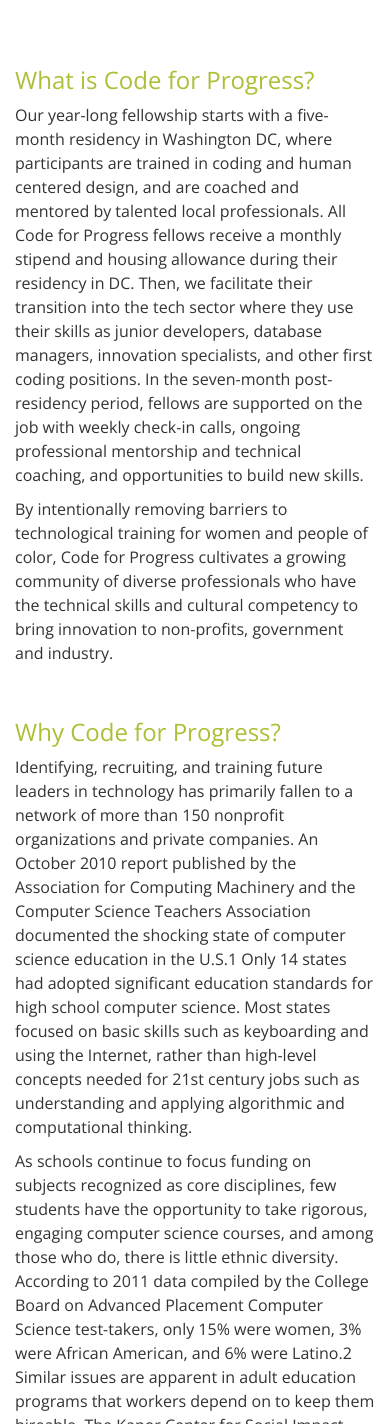
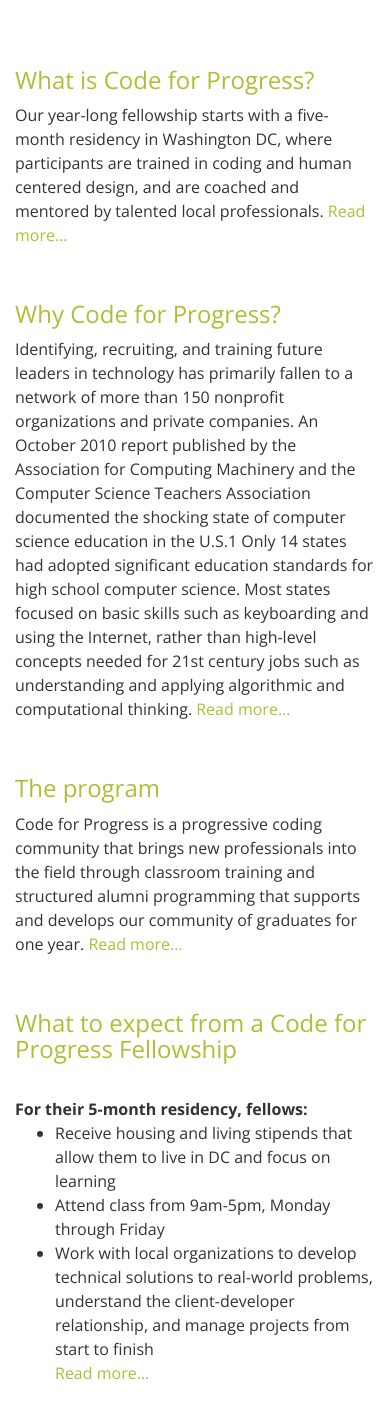
Before and after one commit to aliyarahman/betterhomepage, a Django app: page /about/ in a window 390 px wide; the page is wider, and only the part inside the window is pictured. Shown: the part 678-2102 px from the top of that part. Run offline with Django 3.2, Linux system fonts and the light colour scheme; parts of the project's set-up code (start-up, migrations or seed data) failed here and were passed over; some libraries are stand-ins or nearby versions.

Commit message:
Updated fellows model and completed content layout

```diff
--- a/app/forms.py
+++ b/app/forms.py
@@ -7,11 +7,11 @@ from django.forms.models import modelformset_factory
 
 
 CONTACT_CHOICES =   (('application', ('be notified when the 2015 application is available.')),
-                     ('coach', ('be a professional development or coding coach.')),
-                     ('instructor', ('be a guest instructor.')),
+                     ('coach', ('be a short-term coding or professional development coach')),
+                     ('instructor', ('teach a lesson as a guest instructor.')),
                      ('mentor', ('be a year-long professional mentor.')),
-                     ('email_list', ('receive email updates.')),
-                     ('other', ('contact Code for Progress for another matter.')))
+                     ('email_list', ('receive email updates from Code for Progress.')),
+                     ('other', ('contact Code for Progress for something else.')))
 
 
 class ContactForm(forms.Form):
@@ -23,4 +23,4 @@ class ContactForm(forms.Form):
                             widget=forms.CheckboxSelectMultiple(),
                             required=True,
                             )
-    notes = forms.CharField(max_length = 150, required=False)
+    notes = forms.CharField(required=False, widget = forms.Textarea)
--- a/app/models.py
+++ b/app/models.py
@@ -28,6 +28,7 @@ class Fellow(models.Model):
     post_2014_residency_q3 = models.CharField(max_length=2000, null=True, blank=True)
     post_2014_residency_q4 = models.CharField(max_length=2000, null=True, blank=True)
     page_text = models.TextField(null=True, blank=True)
+    github_username = models.CharField(max_length=45, null=True, blank=True)
 
     def __unicode__(self):
         return self.fullname
--- a/app/static/css/application.css
+++ b/app/static/css/application.css
@@ -34,6 +34,18 @@ a:focus {
   background-color: #686868;
   border-color: #686868;
   font-size: 25px;
+}
+
+.btn-app {
+  background-color: #fff;
+  border-color: #686868;
+  margin: 1% 1% 2% 0%;
+  padding: 2%;
+  color: #686868;
+}
+
+.btn-app:hover {
+  color: #aebe37;
 }
 
 .btn-2 {
@@ -117,9 +129,6 @@ a:focus {
     top: -300px;
 }
 
-.soc_media_links li {
-  margin: 0px 5px;
-}
 
 .twitter-icon {
   line-height: 3em;
@@ -297,3 +306,8 @@ h3 span {
 form #id_interested_in li { list-style: none;
                             padding-bottom: 7px;}
 form ul#id_interested_in {padding-left: 0px;}
+
+
+.hidden_content {display:none;}
+
+.glyphicon-shopping-cart {margin: 0px; padding: 0px;}
--- a/app/templates/about.html
+++ b/app/templates/about.html
@@ -21,54 +21,53 @@
                     <br>
                     Quick links
                     <ul>
-                        <li><a class="presslink">What is Code for Progress?</a></li>
-                        <li><a class="presslink">Why Code for Progress?</a></li>
-                        <li><a class="presslink">The program</a></li>
-                        <li><a class="presslink">What to expect during the fellowship</a></li>
+                        <li><a href="#cfp_what" class="presslink">What is Code for Progress?</a></li>
+                        <li><a href="#cfp_why" class="presslink">Why Code for Progress?</a></li>
+                        <li><a href="#cfp_program" class="presslink">The program</a></li>
+                        <li><a href="#cfp_expect" class="presslink">What to expect during the fellowship</a></li>
 
                     </ul>
 
-                    <br><br><h3 class="green_text">What is Code for Progress?</h3>
-                    <p>Our year-long fellowship starts with a five-month residency in Washington DC, where participants are trained in coding and human centered design, and are coached and mentored by talented local professionals. <span class="hidden_content">All Code for Progress fellows receive a monthly stipend and housing allowance during their residency in DC. Then, we facilitate their transition into the tech sector where they use their skills as junior developers, database managers, innovation specialists, and other first coding positions. In the seven-month post-residency period, fellows are supported on the job with weekly check-in calls, ongoing professional mentorship and technical coaching, and opportunities to build new skills.</p>
+                    <br><br><a name="cfp_what"></a><h3 class="green_text">What is Code for Progress?</h3>
+                    <p>Our year-long fellowship starts with a five-month residency in Washington DC, where participants are trained in coding and human centered design, and are coached and mentored by talented local professionals. <span class="green_text read_more what_cfp">Read more...</span><span class="hidden_content what_cfp"><br>All Code for Progress fellows receive a monthly stipend and housing allowance during their residency in DC. Then, we facilitate their transition into the tech sector where they use their skills as junior developers, database managers, innovation specialists, and other first coding positions. In the seven-month post-residency period, fellows are supported on the job with weekly check-in calls, ongoing professional mentorship and technical coaching, and opportunities to build new skills.
 
-                    <p>By intentionally removing barriers to technological training for women and people of color, Code for Progress cultivates a growing community of diverse professionals who have the technical skills and cultural competency to bring innovation to non-profits, government and industry.</p></span>
+                    <br><br>By intentionally removing barriers to technological training for women and people of color, Code for Progress cultivates a growing community of diverse professionals who have the technical skills and cultural competency to bring innovation to non-profits, government and industry.</p></span>
 
 
-                    <br><h3 class='green_text'>Why Code for Progress?</h3>
 
-                    <p>Identifying, recruiting, and training future leaders in technology has primarily fallen to a network of more than 150 nonprofit organizations and private companies.<span class="hidden_content"> An October 2010 report published by the Association for Computing Machinery and the Computer Science Teachers Association documented the shocking state of computer science education in the U.S.1 Only 14 states had adopted significant education standards for high school computer science. Most states focused on basic skills such as keyboarding and using the Internet, rather than high-level concepts needed for 21st century jobs such as understanding and applying algorithmic and computational thinking.</p>
+                    <br><a name="cfp_why"></a><h3 class='green_text'>Why Code for Progress?</h3>
 
-                    <p>As schools continue to focus funding on subjects recognized as core disciplines, few students have the opportunity to take rigorous, engaging computer science courses, and among those who do, there is little ethnic diversity. According to 2011 data compiled by the College Board on Advanced Placement Computer Science test-takers, only 15% were women, 3% were African American, and 6% were Latino.2 Similar issues are apparent in adult education programs that workers depend on to keep them hireable. The Kapor Center for Social Impact recently published a report identifying 153 programs that teach the basics of coding or computer science to both youth and adults.3 According to our analysis, of these programs, less than 5% had a stated mission of working with historically underrepresented populations.</p>
+                    <p>Identifying, recruiting, and training future leaders in technology has primarily fallen to a network of more than 150 nonprofit organizations and private companies. An October 2010 report published by the Association for Computing Machinery and the Computer Science Teachers Association documented the shocking state of computer science education in the U.S.1 Only 14 states had adopted significant education standards for high school computer science. Most states focused on basic skills such as keyboarding and using the Internet, rather than high-level concepts needed for 21st century jobs such as understanding and applying algorithmic and computational thinking. <span class="green_text read_more why_cfp">Read more...</span><span class="hidden_content why_cfp">
 
-                    <p>This lack of availability and access to affordable workforce development and technology training for underrepresented communities <a class="presslink" href="http://www.usatoday.com/story/tech/2014/05/29/silicon-valley-tech-diversity-hiring-women-minorities/9735713/">is reflected in the challenges employers report</a> when recruiting tech talent of color. </p>
+                    <br>As schools continue to focus funding on subjects recognized as core disciplines, few students have the opportunity to take rigorous, engaging computer science courses, and among those who do, there is little ethnic diversity. According to 2011 data compiled by the College Board on Advanced Placement Computer Science test-takers, only 15% were women, 3% were African American, and 6% were Latino.2 Similar issues are apparent in adult education programs that workers depend on to keep them hireable. The Kapor Center for Social Impact recently published a report identifying 153 programs that teach the basics of coding or computer science to both youth and adults.3 According to our analysis, of these programs, less than 5% had a stated mission of working with historically underrepresented populations.
 
-                    <p>In the last few years, coding schools and bootcamps have emerged as a popular and effective way to train technology neophytes and move them into entry-level tech jobs. Unfortunately, many of these programs, with tuition as high as $20,000, are cost-prohibitive. Code for Progress is a unique alternative to for-profit bootcamps--our no-cost, culturally-competent curriculum is custom designed for women and people of color who do not have a background in tech. Our intensive, 5-month coding and human centered design trainings prepare Fellows for careers as technologists, and our 7-months of post-residency support and continuing education ensures that Fellows are successful in their first year on the job.</p>
+                    <br><br>This lack of availability and access to affordable workforce development and technology training for underrepresented communities <a class="presslink" href="http://www.usatoday.com/story/tech/2014/05/29/silicon-valley-tech-diversity-hiring-women-minorities/9735713/">is reflected in the challenges employers report</a> when recruiting tech talent of color.
 
-                    <p><br><small><span class='green_text'>References</span>
+                    <br><br>In the last few years, coding schools and bootcamps have emerged as a popular and effective way to train technology neophytes and move them into entry-level tech jobs. Unfortunately, many of these programs, with tuition as high as $20,000, are cost-prohibitive. Code for Progress is a unique alternative to for-profit bootcamps--our no-cost, culturally-competent curriculum is custom designed for women and people of color who do not have a background in tech. Our intensive, 5-month coding and human centered design trainings prepare Fellows for careers as technologists, and our 7-months of post-residency support and continuing education ensures that Fellows are successful in their first year on the job.
+
+                    <div class="hidden_content why_cfp"><small><span class='green_text'>References</span>
                         <ol>
                         <li> Association for Computing Machinery & Computer Science Teachers Association. (2010). Running on Empty: The Failure to Teach K-12 Computer Science in the Digital Age. <a class="presslink" href="http://www.acm.org/runningonempty/fullreport2.pdf">http://www.acm.org/runningonempty/fullreport2.pdf</a>
                         <li>The College Board. (2011). Advanced Placement data. Archived data 2011. <a class="presslink" href="http://www.collegeboard.com/student/testing/ap/exgrd_sum/2011.html">http://www.collegeboard.com/student/testing/ap/exgrd_sum/2011.html</a>.
                         <li>Kapor Center for Social Impact. (2013). Coding Nation: The Kapor Center Coding Landscape 2013 Report & Database). <a class="presslink" href="http://kaporcenter.org/wp-content/uploads/2013/10/Kapor_CodingLandscape_R3.pdf">http://kaporcenter.org/wp-content/uploads/2013/10/Kapor_CodingLandscape_R3.pdf</a>
                         </ol>
-                    </small></span></p>
+                    </small></div></span>
 
                     <br>
-                    <h3 class="green_text">The program</h3>
-                    <p>Code for Progress is a progressive coding community that brings new professionals into the field through classroom training and structured alumni programming that supports and develops our community of graduates for one year.</p>
-                    <span class="hidden_content"><p>The training program starts with a 5-month residency, where students learn to code (in HTML, CSS, JavaScript, Python, and SQL), navigate the professional environment, and get hands-on experience applying their skills to build tools for real organizations.</p>
+                    <h3 class="green_text"><a name="cfp_program"></a>The program</h3>
+                    <p>Code for Progress is a progressive coding community that brings new professionals into the field through classroom training and structured alumni programming that supports and develops our community of graduates for one year.
+                    <span class="green_text read_more program_cfp">Read more...</span><section class="hidden_content program_cfp"> The training program starts with a 5-month residency, where students learn to code (in HTML, CSS, JavaScript, Python, and SQL), navigate the professional environment, and get hands-on experience applying their skills to build tools for real organizations.</p>
 
-                    <p>The three-fold training covers:</p>
+                    The three-fold training covers:
                     <ul>
-                    <p><b>Human Centered Design</b>, where graduates are able to:
+                    <br><b>Human Centered Design</b>, where graduates are able to:
                         <ul>
                         <li>Analyze human needs and design digital tools to address them
                         <li>Apply analytical skills in evaluating the needs of communities and the organizations that wish to engage them
                         <li>Use web applications, mobile tools, and data tools to help communities build their power and capacity to create change
                         </ul>
-                    </p>
 
-
-                    <p><b>Professional Development</b>, where graduates are able to:
+                    <br><b>Professional Development</b>, where graduates are able to:
                         <ul>
                         <li>Write strong resumes and cover letters
                         <li>Conduct an efficient job search
@@ -76,10 +75,10 @@
                         <li>Confidently dress for interviews, business and business-casual occasions
                         <li>Network effectively and feel comfortable identifying and developing mentors and asking for help
                         </ul>
-                    </p>
 
 
-                    <p><b>Contemporary web development</b>, where graduates are able to:
+
+                    <br><b>Contemporary web development</b>, where graduates are able to:
                         <ul>
                         <li>Create dynamic interfaces for web pages and apps that area easy to use, even for novice computer users
                         <li>Use test-driven development to build working, bug-free applications that remain durable in the field
@@ -97,37 +96,37 @@
                         <li>Flask and Django frameworks
                         </ul>
                     </ul>
-                    </p>
-                </span>
+                </section>
 
 
-                    <br><h3 class='green_text'>What to expect from a Code for Progress Fellowship</h3>
-                    <br><p><b>For their 5-month residency, fellows:</b>
+                    <br><a name="cfp_expect"></a><h3 class='green_text'>What to expect from a Code for Progress Fellowship</h3>
+                    <br><b>For their 5-month residency, fellows:</b>
                         <ul>
                         <li>Receive housing and living stipends that allow them to live in DC and focus on learning
                         <li>Attend class from 9am-5pm, Monday through Friday
-                        <li>Work with local organizations to develop technical solutions to real-world problems, understand the client-developer relationship, and manage projects from start to finish<span class="hidden_content">
+                        <li>Work with local organizations to develop technical solutions to real-world problems, understand the client-developer relationship, and manage projects from start to finish
+                        <br><span class="green_text read_more expect_cfp">Read more...</span><section class="hidden_content expect_cfp">
                         <li>Are paired with a professional mentor who offers support throughout the yearlong Fellowship
                         <li>Have access to a robust team of technical coaches who are available during and outside of classroom hours to provide project support
                         <li>Receive professional development coaching, including resume and cover letter workshops, job search support, professional networking opportunities, etc.
-                        </ul>
-                    </p>
+                        </ul></section>
 
-                    <br><p><b>In the seven-month post-residency period</b>, fellows are expected to spend a total of 10 hours per month:
+
+                    <section class="hidden_content expect_cfp"><br><b>In the seven-month post-residency period</b>, fellows are expected to spend a total of 10 hours per month:
                         <ul>
                         <li>Attending a weekly 30-minute community call with Code for Progress staff, other participants, and guest attendees
                         <li>Interacting weekly with their mentor as they move into and through new jobs and projects
                         <li>Returning to the program to give back to future students (for example, by serving as a guest instructor, staffing open office hours, or mentoring a participant)
                         </ul>
-                    </p>
+                    </section>
 
-                    <p><b>For post-residency</b> fellows and program alumni, Code for Progress provides:
+                    <section class="hidden_content expect_cfp"><br><b>For post-residency</b> fellows and program alumni, Code for Progress provides:
                         <ul>
                         <li>Opportunities for continuing education (like special topics trainings and alumni weekends)
                         <li>Open office space for graduates to work and seek/provide community support on current projects
                         <li>Continued staff and mentor support
                         </ul>
-                    </p></span>
+                    </section>
 
                 </div>
             </div>
@@ -151,4 +150,34 @@
     </div>
 </div>
 
+<script src="https://ajax.googleapis.com/ajax/libs/jquery/1.11.1/jquery.min.js"></script>
+<script>
+
+$('document').ready(function() {
+        $('.read_more.what_cfp').on('click', function() {
+            $(this).hide();
+            $('.hidden_content.what_cfp').slideDown();
+        });
+
+        $('.read_more.why_cfp').on('click', function() {
+            $(this).hide();
+            $('.hidden_content.why_cfp').slideDown();
+        });
+
+        $('.read_more.program_cfp').on('click', function() {
+            $(this).hide();
+            $('.hidden_content.program_cfp').slideDown();
+        });
+
+        $('.read_more.expect_cfp').on('click', function() {
+            $(this).hide();
+            $('.hidden_content.expect_cfp').slideDown();
+        });
+
+});
+
+
+
+</script>
+
 {% endblock %}
--- a/app/templates/base.html
+++ b/app/templates/base.html
@@ -56,11 +56,12 @@
               <ul class = 'nav navbar-nav navbar-right'>
 
                 <li><a class="btn-nav" href="{% url 'contact' %}"><span class="glyphicon glyphicon-envelope"></span></a></li>
+                <li><a class="btn-nav" href="{% url 'donate' %}"><span class="glyphicon glyphicon-shopping-cart"></span></a></li>
 
                 <li class="twitter-icon"><a href="https://twitter.com/codeforprogress" class="twitter-follow-button" data-show-count="false" data-show-screen-name="false">Follow @codeforprogress</a>
                       <script>!function(d,s,id){var js,fjs=d.getElementsByTagName(s)[0],p=/^http:/.test(d.location)?'http':'https';if(!d.getElementById(id)){js=d.createElement(s);js.id=id;js.src=p+'://platform.twitter.com/widgets.js';fjs.parentNode.insertBefore(js,fjs);}}(document, 'script', 'twitter-wjs');</script></li>
 
-                <li><div class="fb-like" data-href="http://www.facebook.com/codeforprogress" data-width="16" data-layout="button_count" data-action="like" data-show-faces="false" data-share="true"></div></li>
+                <li><div class="fb-like" data-href="http://www.facebook.com/codeforprogress" data-width="16" data-layout="button_count" data-action="like" data-show-faces="false" data-share="false"></div></li>
 
               </ul>
         </span>
--- a/app/templates/contact.html
+++ b/app/templates/contact.html
@@ -78,7 +78,7 @@
             </div>
 
             <div class="form-group{% if field.errors %} has-error{% endif %}">
-              <label class="col-md-2 control-label">Notes</label>
+              <label class="col-md-2 control-label">Message</label>
               <div class= "col-md-6">
               {{form.notes}}
               </div>
--- a/app/templates/partner.html
+++ b/app/templates/partner.html
@@ -16,6 +16,7 @@
         <div class = "col-md-6">
             <div class = "content">
 
+            <br><h3> Our community has grown because of the work we've done alongside organizations, agencies, foundations, and companies like yours. We look for partners to help us build and diversify the tech workforce pipeline in three ways. </h3>
             <br><h3 class="green_text"> Hire a graduate </h3>
             <p>Code for Progress fellows move into full time employment after the residency period. <a class="presslink" href="{% url 'contact' %}">Find out which fellows</a> are looking for employers like you and help us build the pipeline into coding work for women and people of color.</p>
 
--- a/app/views.py
+++ b/app/views.py
@@ -59,35 +59,17 @@ class ContactUsView(TemplateView):
             if form.is_valid():
                 first_name = form.cleaned_data.get("first_name")
                 last_name = form.cleaned_data.get("last_name")
+                staff_email = 'info@codeforprogress.org'
                 email = form.cleaned_data.get("email")
                 interested_in = form.cleaned_data.get("interested_in")
                 notes = form.cleaned_data.get("notes")
+                message_interest_string = ""
+                for i in interested_in:
+                    message_interest_string+="\n\t + "+str(i)
                 if first_name and last_name and email and interested_in:
                     contact = Contact(first_name = first_name, last_name = last_name, email = email, interested_in = interested_in)
                     contact.save()
-                    send_mail('Thanks for contacting Code for Progress', "Thanks for getting involved with Code for Progress! We'll contact you shortly!", 'Code for Progress', [email], fail_silently=False)
+                    send_mail('Thanks for contacting Code for Progress', "Thanks for contacting Code for Progress! Our staff will be in touch with you shortly.", 'Code for Progress', [email], fail_silently=False)
+                    send_mail('New email from the CFP website', (first_name+" "+last_name+"("+email+") just wrote to us. \n\nWe have all of their info saved in the database, and they're interested in these things:\n"+message_interest_string+"\n\nThey also said:\n "+notes), email, [staff_email], fail_silently=False)
                     return render (request, 'thankyou.html', {'form': form})
-
-
-
-                '''from email_texts import english_version_emails as emails
-
-                # Build confirmation email
-                email = emails['contact']['confirmation']
-                email_body = email['body']#.format(first_name=contact.first_name,
-                #     email=contact.email,
-                #     interested_in=contact.interested_in)
-                confirmation_email = (email['subject'], email_body, email['from'], [contact.email])
-
-                # Build admin notification email
-                email = emails['contact']['admin']
-                admin_email_body = email['body']#.format(email=contact.email)
-                admin_email = (email['subject'], admin_email_body, email['from'], admin_email_list)
-
-                # Send Them
-                try:
-                    send_mass_mail((admin_email, confirmation_email), fail_silently=False)
-                except:
-                    pass
-                #end of code for confirmation e-mail'''
             return render(request, 'contact.html', {'form' : form})
--- a/db_populate.py
+++ b/db_populate.py
@@ -18,5 +18,5 @@ for fellow in input_file:
     q4 = fellow["What did you do post-residency to relax/recover/have fun/etc?"]
 
     # Commit to the database
-    fellow = Fellow(first_name = fellow['first_name'], last_name=fellow['last_name'], where_from = fellow['where_from'], cohort = "2004 Spring", current_job = fellow['current_job'],post_2014_residency_q1 = q1, post_2014_residency_q2 = q2, post_2014_residency_q3 = q3, post_2014_residency_q4 = q4, page_text=fellow['page_text'])
+    fellow = Fellow(first_name = fellow['first_name'], last_name=fellow['last_name'], where_from = fellow['where_from'], cohort = "2004 Spring", current_job = fellow['current_job'],post_2014_residency_q1 = q1, post_2014_residency_q2 = q2, post_2014_residency_q3 = q3, post_2014_residency_q4 = q4, page_text=fellow['page_text'], github_username = fellow['github_username'])
     fellow.save()
```
Also changed, not shown: app/templates/donate.html (+14 -3 lines), app/templates/fellow.html (+9 -4 lines), app/templates/press.html (+29 -11 lines), app/templates/thankyou.html (+6 -3 lines).
